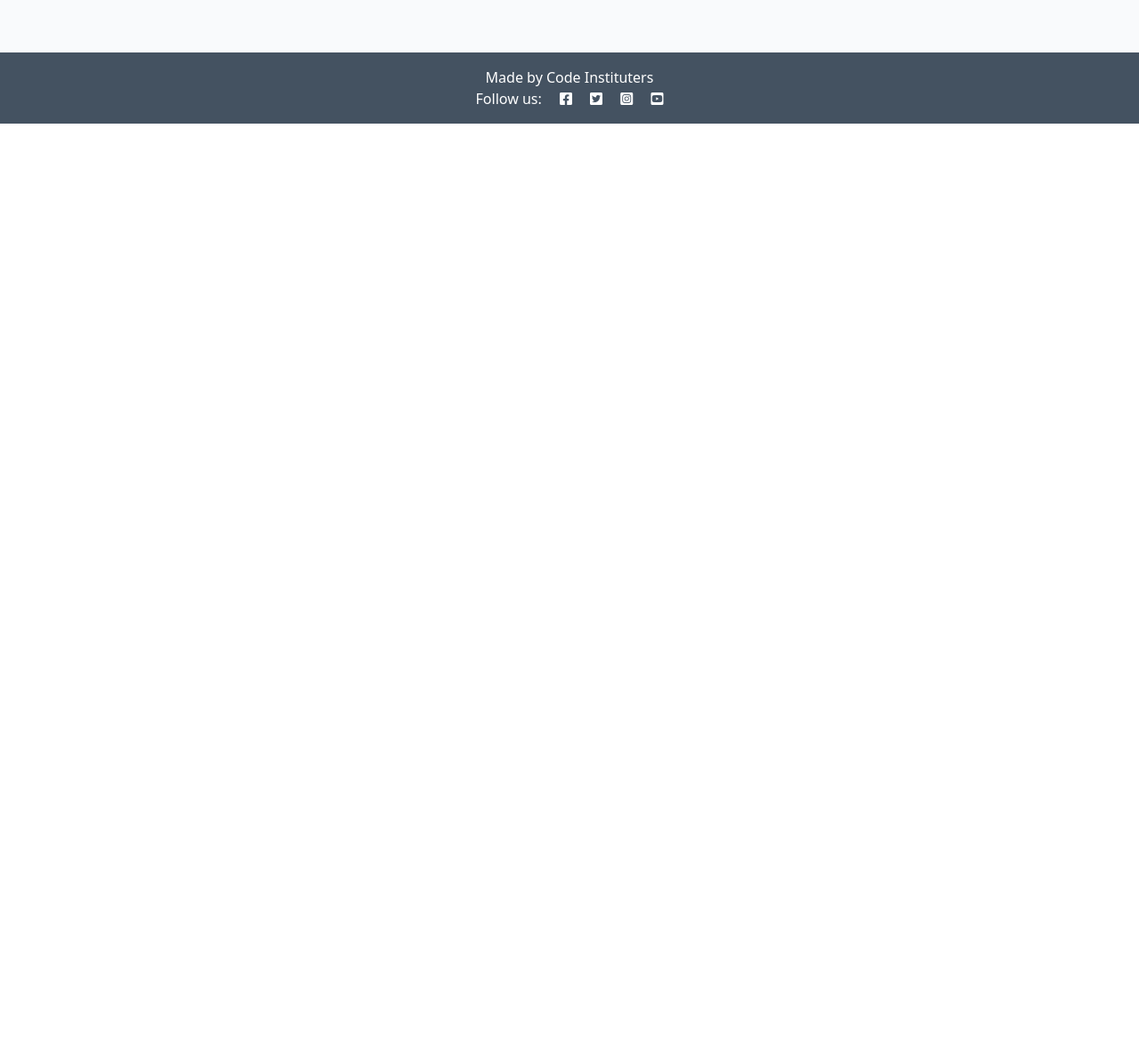
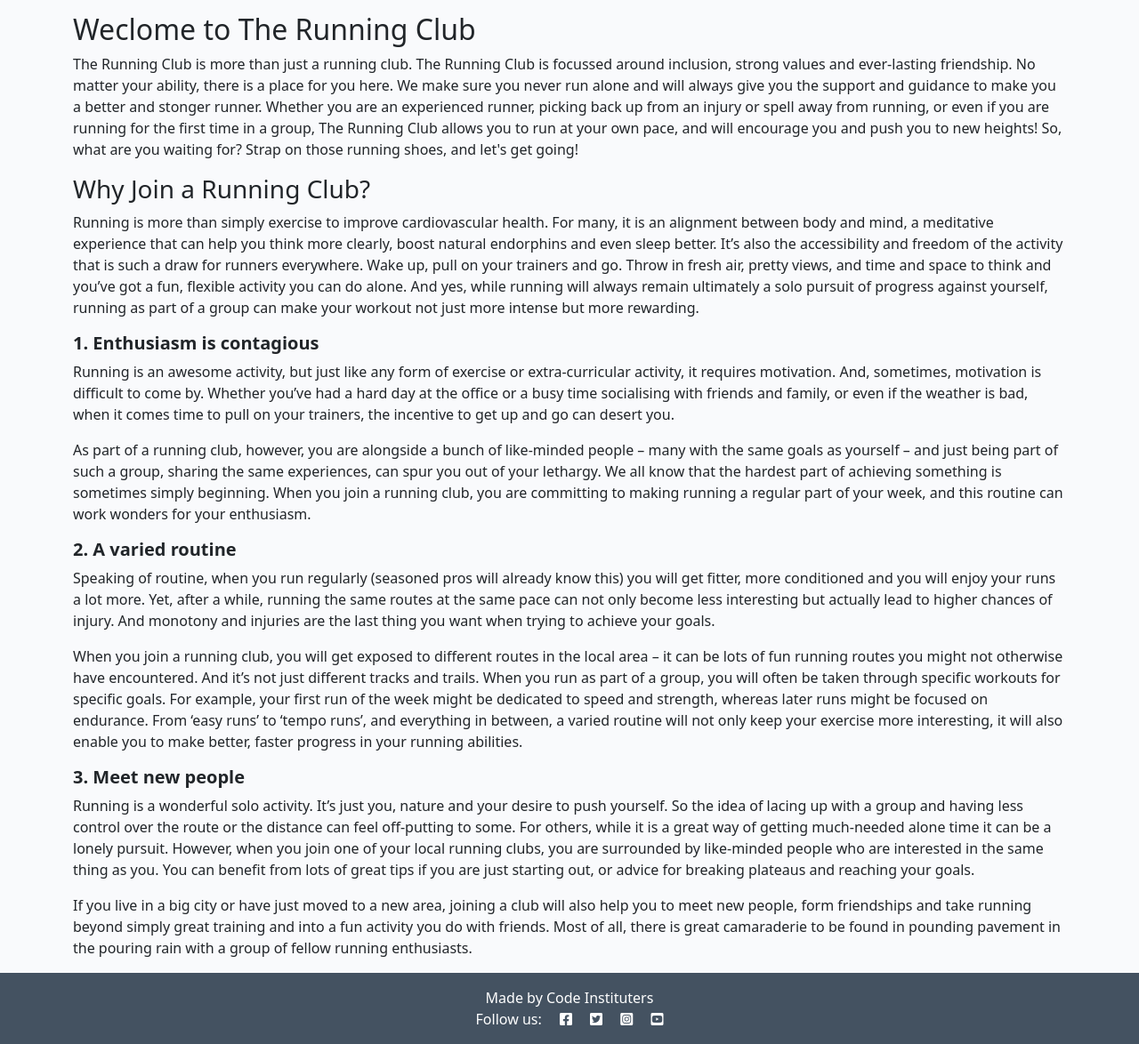
Before and after one commit to ssmi8/The-Running-Club, a Django app: page /home in a window 1280 px wide. Shown: the part 661-1835 px from the top of the page at 89% size. Before the commit the page ends 800 px from the top, so only its background shows below. Run offline with Django 3.2, Linux system fonts and the light colour scheme.

Commit message:
Update: content on home page

```diff
--- a/static/css/style.css
+++ b/static/css/style.css
@@ -140,3 +140,26 @@ body {
     background: transparent;
     border: none;
 }
+
+/* Home Page */
+
+.min-vh-75 {
+    min-height: 75vh;
+}
+
+.page-header {
+    margin-bottom: 15px;
+    background: no-repeat center center;
+    background-color: #868e96;
+    background-attachment: scroll;
+    position: relative;
+    background-size: cover;
+}
+
+.sub-heading {
+    font-size: 24px;
+    font-weight: 300;
+    line-height: 1.1;
+    display: block;
+    margin: 10px 0 0;
+}
--- a/templates/base.html
+++ b/templates/base.html
@@ -26,8 +26,7 @@
 
     <nav class="navbar navbar-expand-lg navbar-light bg-white">
         <div class="container-fluid">
-            <a class="navbar-brand" href="{% url 'index' %}"><span class="brand">c<span class="red-o">o</span>de<span
-                        class="thin">|star</span></span></span></a>
+            <a class="navbar-brand" href="{% url 'index' %}"><span class="brand">The Running Club</span></a>
             <button class="navbar-toggler" type="button" data-bs-toggle="collapse" data-bs-target="#navbarText"
                 aria-controls="navbarText" aria-expanded="false" aria-label="Toggle navigation">
                 <span class="navbar-toggler-icon"></span>
@@ -54,7 +53,7 @@
                     {% endif %}
                 </ul>
                 <span class="navbar-text text-muted">
-                    adventures of a software developer
+                    Eat, Sleep and Run!
                 </span>
             </div>
         </div>
--- a/templates/index.html
+++ b/templates/index.html
@@ -1 +1,79 @@
 {% extends "base.html" %}
+
+{% block content %}
+
+<header class="bg-light container">
+    <div class="page-header min-vh-75 bg-gradient-dark" style="height: 500px; background-image:
+    url('https://www.asics.com/dw/image/v2/BBTN_PRD/on/demandware.static/-/Library-Sites-shared-eu-library/default/dw49173505/1_asics/hero-banner/should-you-join-a-running-club.jpg')">
+      <div class="container">
+			  <div class="row">
+				  <div class="col-lg-8 col-md-10 mx-auto">
+					</div>
+				</div>
+			</div>
+		</div>
+</header>
+
+<div class="container">
+  <h2>Weclome to The Running Club</h2>
+  <p>
+    The Running Club is more than just a running club.  The Running Club is focussed around inclusion, strong values and ever-lasting friendship. No matter your
+    ability, there is a place for you here.  We make sure you never run alone and will always give you the support and guidance to make you a better and stonger
+    runner.  Whether you are an experienced runner, picking back up from an injury or spell away from running, or even if you are running for the first time in a
+    group, The Running Club allows you to run at your own pace, and will encourage you and push you to new heights!
+
+    So, what are you waiting for?  Strap on those running shoes, and let's get going!
+</p>
+</div>
+
+<div class="container">
+  <h3>Why Join a Running Club?</h3>
+  <p>
+    Running is more than simply exercise to improve cardiovascular health. For many, it is an alignment between body and mind, a meditative experience that can
+    help you think more clearly, boost natural endorphins and even sleep better. It’s also the accessibility and freedom of the activity that is such a draw for
+    runners everywhere. Wake up, pull on your trainers and go. Throw in fresh air, pretty views, and time and space to think and you’ve got a fun, flexible activity
+    you can do alone. And yes, while running will always remain ultimately a solo pursuit of progress against yourself, running as part of a group can make your
+    workout not just more intense but more rewarding.
+  </p>
+  <h5><strong>1. Enthusiasm is contagious</strong></h5>
+  <p>
+    Running is an awesome activity, but just like any form of exercise or extra-curricular activity, it requires motivation. And, sometimes, motivation is difficult
+    to come by. Whether you’ve had a hard day at the office or a busy time socialising with friends and family, or even if the weather is bad, when it comes time to
+    pull on your trainers, the incentive to get up and go can desert you.
+  </p>
+  <p>
+    As part of a running club, however, you are alongside a bunch of like-minded people – many with the same goals as yourself – and just being part of such a group,
+    sharing the same experiences, can spur you out of your lethargy. We all know that the hardest part of achieving something is sometimes simply beginning. When you
+    join a running club, you are committing to making running a regular part of your week, and this routine can work wonders for your enthusiasm.
+  </p>
+  <h5><strong>2. A varied routine</strong></h5>
+  <p>
+    Speaking of routine, when you run regularly (seasoned pros will already know this) you will get fitter, more conditioned and you will enjoy your runs a lot more.
+    Yet, after a while, running the same routes at the same pace can not only become less interesting but actually lead to higher chances of injury. And monotony and
+    injuries are the last thing you want when trying to achieve your goals.
+  </p>
+  <p>
+    When you join a running club, you will get exposed to different routes in the local area – it can be lots of fun running routes you might not otherwise have
+    encountered. And it’s not just different tracks and trails. When you run as part of a group, you will often be taken through specific workouts for specific goals.
+    For example, your first run of the week might be dedicated to speed and strength, whereas later runs might be focused on endurance. From ‘easy runs’ to ‘tempo runs’,
+    and everything in between, a varied routine will not only keep your exercise more interesting, it will also enable you to make better, faster progress in your running
+    abilities.
+  </p>
+  <h5><strong>3. Meet new people</strong></h5>
+  <p>
+    Running is a wonderful solo activity. It’s just you, nature and your desire to push yourself. So the idea of lacing up with a group and having less control over the
+    route or the distance can feel off-putting to some. For others, while it is a great way of getting much-needed alone time it can be a lonely pursuit. However, when
+    you join one of your local running clubs, you are surrounded by like-minded people who are interested in the same thing as you. You can benefit from lots of great
+    tips if you are just starting out, or advice for breaking plateaus and reaching your goals.
+  </p>
+  <p>
+    If you live in a big city or have just moved to a new area, joining a club will also help you to meet new people, form friendships and take running beyond simply
+    great training and into a fun activity you do with friends. Most of all, there is great camaraderie to be found in pounding pavement in the pouring rain with a
+    group of fellow running enthusiasts.
+  </p>
+
+
+</div>
+
+
+{% endblock %}
```
